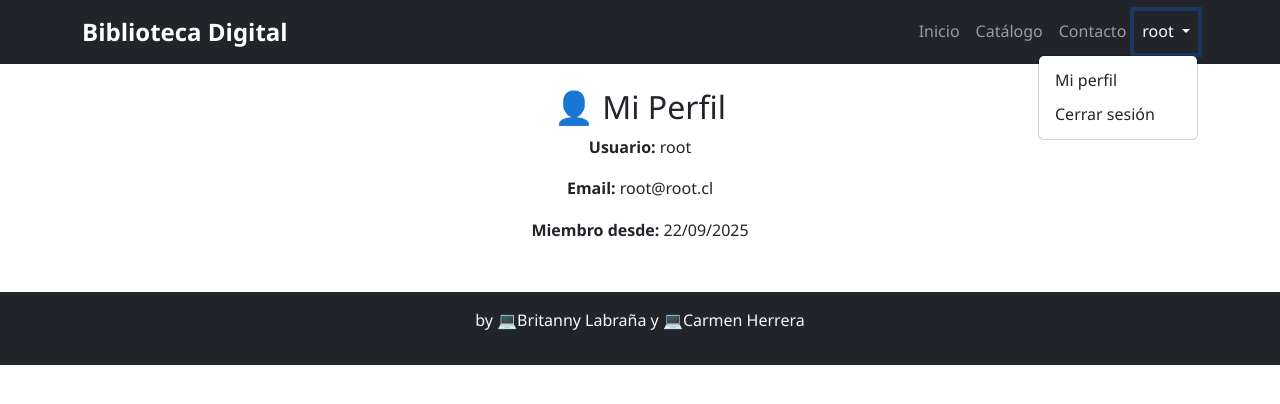
After one commit to carminh/Libreria-Backend, a Django app: page /libreria/perfil/ in a window 1280 px wide, after a click on "root". The commit adds this page. Shown: the top 404 px of the page. Run offline with Django 5.2, Linux system fonts and the light colour scheme; a user stored in the database is signed in.

Commit message:
cambio autenticación

```diff
--- a/progbackend/libreria/urls.py
+++ b/progbackend/libreria/urls.py
@@ -9,6 +9,7 @@ urlpatterns = [
     path('contacto/', views.contacto, name='contacto'),
     path('clientes/', views.clientes, name='clientes'),
     path('gracias/', views.gracias, name='gracias'),
+    path('perfil/', views.perfil_usuario, name='perfil_usuario'),  # coincide con views.py
     path('login/', views.login_view, name='login'),
     path('logout/', views.logout_view, name='logout'),
 ]
--- a/progbackend/libreria/views.py
+++ b/progbackend/libreria/views.py
@@ -6,7 +6,6 @@ from django.contrib.auth.forms import AuthenticationForm
 from django.contrib import messages
 
 def home(request):
-    # Obtener estadísticas para mostrar en la página de inicio
     total_libros = Libro.objects.count()
     libros_destacados = Libro.objects.filter(disponible=True)[:3]
     total_usuarios = Contacto.objects.count()
@@ -51,23 +50,24 @@ def clientes(request):
 def gracias(request):
     return render(request, 'libreria/gracias.html')
 
+# 🔒 Vista protegida: solo usuarios logueados
 @login_required
 def perfil_usuario(request):
-    return render(request, 'perfil.html')
+    return render(request, 'libreria/perfil.html')
 
 def login_view(request):
+    form = AuthenticationForm(request, data=request.POST or None)
     if request.method == 'POST':
-        username = request.POST['username']
-        password = request.POST['password']
-        user = authenticate(request, username=username, password=password)
-        if user is not None:
+        if form.is_valid():
+            user = form.get_user()
             login(request, user)
-            return redirect('home')
+            messages.success(request, f'¡Bienvenido, {user.username}!')
+            return redirect('libreria:home')
         else:
             messages.error(request, 'Usuario o contraseña incorrectos.')
-    return render(request, 'login.html')
+    return render(request, 'libreria/login.html', {'form': form})
 
 def logout_view(request):
     logout(request)
     messages.info(request, 'Has cerrado sesión correctamente.')
-    return redirect('home')
+    return redirect('libreria:home')
--- /dev/null
+++ b/progbackend/templates/libreria/base.html
@@ -0,0 +1,75 @@
+<!DOCTYPE html>
+<html lang="es">
+{% load static %}
+<head>
+    <meta charset="UTF-8">
+    <meta name="viewport" content="width=device-width, initial-scale=1.0">
+    <title>{% block title %}Biblioteca Digital{% endblock %}</title>
+
+    <link href="https://cdn.jsdelivr.net/npm/bootstrap@5.3.0/dist/css/bootstrap.min.css" rel="stylesheet">
+    <link rel="stylesheet" href="{% static 'css/style.css' %}">
+
+    {% block extra_css %}{% endblock %}
+</head>
+<body>
+
+    <nav class="navbar navbar-expand-lg navbar-dark bg-dark">
+        <div class="container">
+            <a class="navbar-brand" href="{% url 'libreria:home' %}">Biblioteca Digital</a>
+
+            <button class="navbar-toggler" type="button" data-bs-toggle="collapse" data-bs-target="#navbarNav">
+                <span class="navbar-toggler-icon"></span>
+            </button>
+
+            <div class="collapse navbar-collapse" id="navbarNav">
+                <ul class="navbar-nav ms-auto">
+                    <li class="nav-item">
+                        <a class="nav-link" href="{% url 'libreria:home' %}">Inicio</a>
+                    </li>
+                    <li class="nav-item">
+                        <a class="nav-link" href="{% url 'libreria:catalogo' %}">Catálogo</a>
+                    </li>
+                    <li class="nav-item">
+                        <a class="nav-link" href="{% url 'libreria:contacto' %}">Contacto</a>
+                    </li>
+
+                    {% if user.is_authenticated %}
+                        <li class="nav-item dropdown">
+                            <a class="nav-link dropdown-toggle" href="#" id="navbarDropdown" role="button"
+                               data-bs-toggle="dropdown" aria-expanded="false">
+                                {{ user.username }}
+                            </a>
+                                <ul class="dropdown-menu dropdown-menu-end" aria-labelledby="navbarDropdown">
+                                <li><a class="dropdown-item" href="{% url 'libreria:perfil_usuario' %}">Mi perfil</a></li>
+                                <li>
+                                    <form action="{% url 'libreria:logout' %}" method="post">
+                                        {% csrf_token %}
+                                        <button type="submit" class="dropdown-item">Cerrar sesión</button>
+                                    </form>
+                                </li>
+                            </ul>
+                        </li>
+                    {% else %}
+                        <li class="nav-item">
+                            <a class="nav-link" href="{% url 'libreria:login' %}">Iniciar sesión</a>
+                        </li>
+                    {% endif %}
+                </ul>
+            </div>
+        </div>
+    </nav>
+
+    <main class="container my-4">
+        {% block content %}{% endblock %}
+    </main>
+
+    <footer class="bg-dark text-light text-center py-3 mt-5">
+        <div class="container">
+            <p>by 💻Britanny Labraña y 💻Carmen Herrera</p>
+        </div>
+    </footer>
+
+    <script src="https://cdn.jsdelivr.net/npm/bootstrap@5.3.0/dist/js/bootstrap.bundle.min.js"></script>
+    {% block extra_js %}{% endblock %}
+</body>
+</html>
--- a/progbackend/templates/libreria/catalogo.html
+++ b/progbackend/templates/libreria/catalogo.html
@@ -1,4 +1,4 @@
-{% extends 'base.html' %}
+{% extends "libreria/base.html" %}
 
 {% block title %}Catálogo - Biblioteca Digital{% endblock %}
 
--- a/progbackend/templates/libreria/clientes.html
+++ b/progbackend/templates/libreria/clientes.html
@@ -1,4 +1,4 @@
-{% extends 'base.html' %}
+{% extends "libreria/base.html" %}
 
 {% block title %}Clientes - Biblioteca Digital{% endblock %}
 
--- a/progbackend/templates/libreria/contacto.html
+++ b/progbackend/templates/libreria/contacto.html
@@ -1,4 +1,4 @@
-{% extends 'base.html' %}
+{% extends "libreria/base.html" %}
 
 {% block title %}Contacto - Biblioteca Digital{% endblock %}
 
--- a/progbackend/templates/libreria/gracias.html
+++ b/progbackend/templates/libreria/gracias.html
@@ -1,5 +1,4 @@
-{% extends 'base.html' %}
-
+{% extends "libreria/base.html" %}
 {% block title %}¡Gracias! - Biblioteca Digital{% endblock %}
 
 {% block content %}
--- a/progbackend/templates/libreria/home.html
+++ b/progbackend/templates/libreria/home.html
@@ -1,5 +1,4 @@
-{% extends 'base.html' %}
-
+{% extends "libreria/base.html" %}
 {% block title %}Inicio - Biblioteca Digital{% endblock %}
 
 {% block content %}
--- a/progbackend/templates/libreria/login.html
+++ b/progbackend/templates/libreria/login.html
@@ -1,4 +1,4 @@
-{% extends 'base.html' %}
+{% extends "libreria/base.html" %}
 {% block content %}
 <div class="container mt-5" style="max-width: 400px;">
   <h2 class="text-center mb-4">Iniciar sesión</h2>
--- /dev/null
+++ b/progbackend/templates/libreria/perfil.html
@@ -0,0 +1,12 @@
+{% extends 'libreria/base.html' %}
+
+{% block title %}Mi Perfil{% endblock %}
+
+{% block content %}
+<div class="container mt-4 text-center">
+    <h2>👤 Mi Perfil</h2>
+    <p><strong>Usuario:</strong> {{ user.username }}</p>
+    <p><strong>Email:</strong> {{ user.email }}</p>
+    <p><strong>Miembro desde:</strong> {{ user.date_joined|date:"d/m/Y" }}</p>
+</div>
+{% endblock %}
```
Also changed, not shown: progbackend/templates/base.html (deleted, +0 -80 lines), progbackend/db.sqlite3, progbackend/progbackend/settings.py (line endings or trailing spaces).
